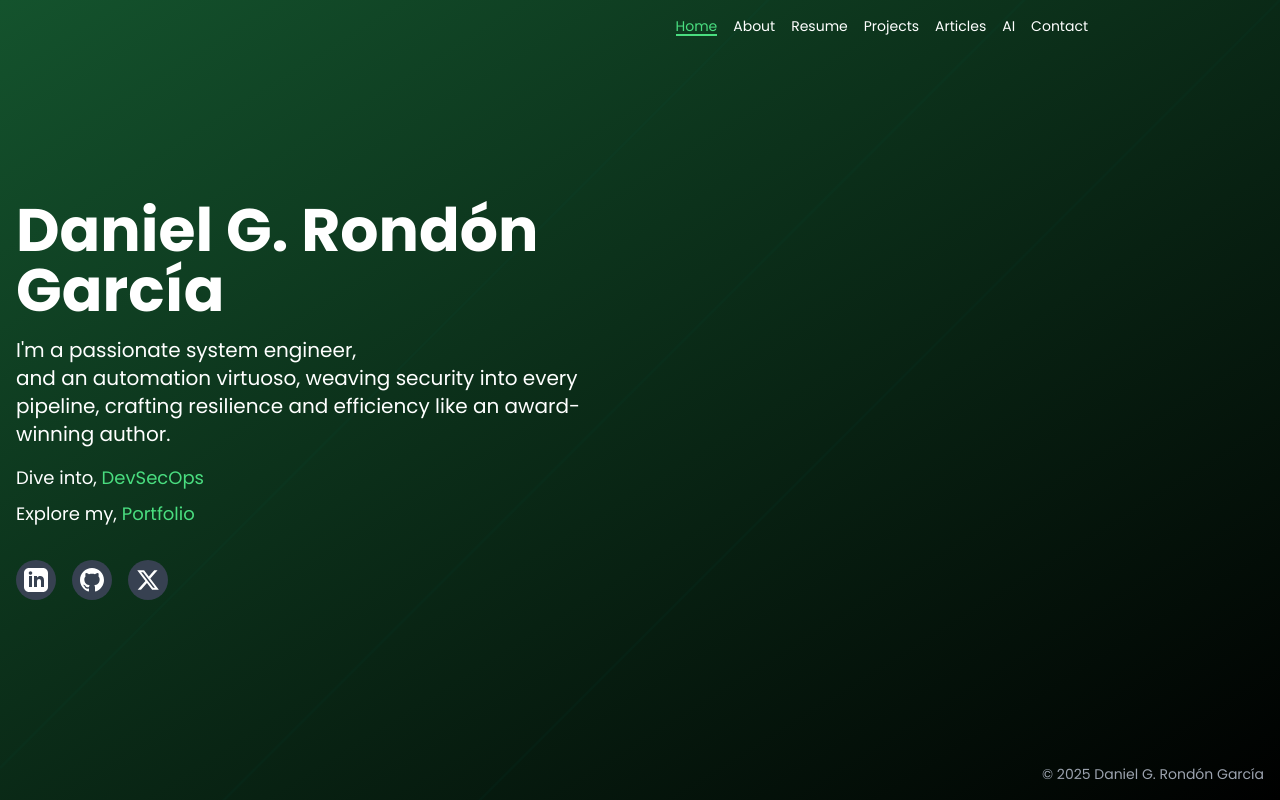
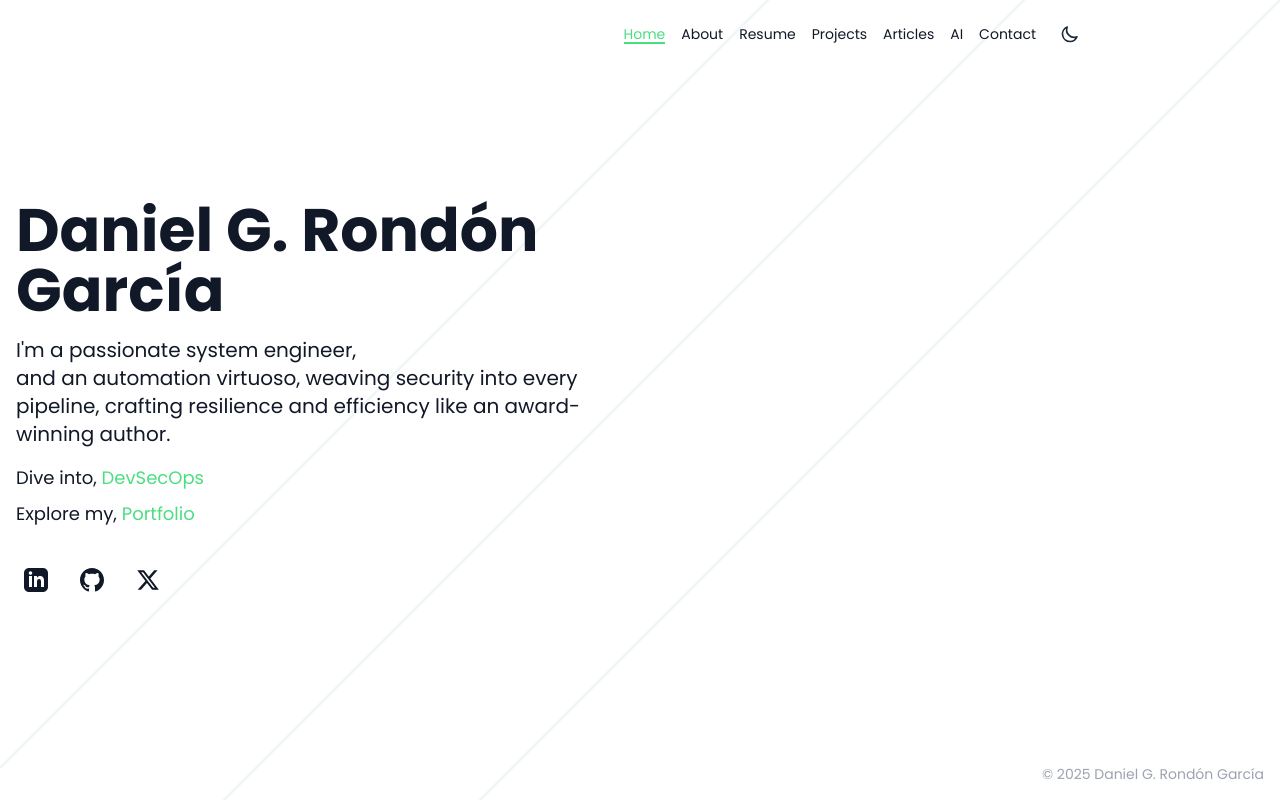
Before and after one commit to DanielRondonGarcia/DanielRondonGarcia.github.io, a Next.js app: page / in a window 1280 px wide. Built offline with nearby package versions, Linux system fonts and the light colour scheme.

Commit message:
feat: se aplica estilo y modo claro y modo oscuro

```diff
--- a/package.json
+++ b/package.json
@@ -12,6 +12,7 @@
     "@emailjs/browser": "^3.11.0",
     "md5": "^2.3.0",
     "next": "^15.2.0",
+    "next-themes": "^0.4.4",
     "react": "18.2.0",
     "react-dom": "18.2.0",
     "react-hot-toast": "^2.5.2"
--- a/src/components/Header.tsx
+++ b/src/components/Header.tsx
@@ -1,4 +1,5 @@
 import { useEffect, useState } from 'react'
+import ThemeToggle from './ThemeToggle';
 
 interface HeaderProps {
   activeSection: string;
@@ -26,7 +27,7 @@ export default function Header({ activeSection, setActiveSection, isScrolled }:
             onClick={() => setActiveSection(item.href)}
             className={`
               hover:text-[var(--primary-color)] transition-colors relative
-              ${activeSection === item.href ? 'text-[var(--primary-color)]' : 'text-white'}
+              ${activeSection === item.href ? 'text-[var(--primary-color)]' : activeSection === 'home' && !isScrolled ? 'text-[var(--text-primary)]' : 'text-white'}
               group
             `}
           >
@@ -57,9 +58,9 @@ export default function Header({ activeSection, setActiveSection, isScrolled }:
       className={`
         fixed left-0 right-0 top-0 z-50 transition-all duration-500 ease-in-out
         ${activeSection !== 'home' && !isScrolled
-          ? 'bg-black'
+          ? 'bg-black dark:bg-black'
           : isScrolled
-            ? 'bg-black'
+            ? 'bg-black dark:bg-black'
             : 'bg-transparent'}
       `}
     >
@@ -67,24 +68,28 @@ export default function Header({ activeSection, setActiveSection, isScrolled }:
         <div className="flex justify-between items-center">
           <div className="text-2xl font-bold">
             {activeSection !== 'home' && (
-              <button onClick={() => setActiveSection('home')}>{process.env.NEXT_PUBLIC_NAME}</button>
+              <button onClick={() => setActiveSection('home')} className="text-white hover:text-[var(--primary-color)] transition-colors">{process.env.NEXT_PUBLIC_NAME}</button>
             )}
           </div>
 
+          {/* Desktop Navigation */}
+          <div className="hidden md:flex md:items-center md:space-x-4">
+            {renderNavItems()}
+            <ThemeToggle />
+          </div>
+
           {/* Mobile Menu Button */}
+          <div className="md:hidden flex items-center space-x-2">
+            <ThemeToggle />
             <button
               id="menu-button"
               onClick={() => setIsMenuOpen(!isMenuOpen)}
-            className="md:hidden text-white p-2 rounded-lg hover:bg-gray-700 transition-colors"
+              className="text-gray-800 dark:text-white p-2 rounded-lg hover:bg-gray-200 dark:hover:bg-gray-700 transition-colors"
             >
               <svg className="w-6 h-6" fill="none" stroke="currentColor" viewBox="0 0 24 24">
                 <path strokeLinecap="round" strokeLinejoin="round" strokeWidth={2} d="M4 6h16M4 12h16M4 18h16" />
               </svg>
             </button>
-
-          {/* Desktop Navigation */}
-          <div className="hidden md:block">
-            {renderNavItems()}
           </div>
         </div>
 
@@ -92,7 +97,7 @@ export default function Header({ activeSection, setActiveSection, isScrolled }:
         <div
           id="mobile-menu"
           className={`
-            fixed top-0 left-0 h-full w-64 bg-black/95 shadow-lg transform transition-transform duration-300 ease-in-out
+            fixed top-0 left-0 h-full w-64 bg-black/95 dark:bg-black/95 shadow-lg transform transition-transform duration-300 ease-in-out
             ${isMenuOpen ? 'translate-x-0' : '-translate-x-full'}
             md:hidden z-[100] pt-16 px-4
           `}
@@ -118,5 +123,5 @@ export default function Header({ activeSection, setActiveSection, isScrolled }:
         </div>
       </nav>
     </header>
-  )
+  );
 }
--- a/src/components/SocialIcons.tsx
+++ b/src/components/SocialIcons.tsx
@@ -27,7 +27,7 @@ export default function SocialIcons({ withBackground = true }: SocialIconsProps)
           key={index}
           href={icon.href}
           icon={icon.icon}
-          className={`${withBackground ? 'bg-gray-700 p-2 rounded-full hover:bg-gray-600' : ''} transition-colors`}
+          className={`${withBackground ? 'dark:bg-gray-700 bg-white p-2 rounded-full dark:hover:bg-gray-600 hover:bg-gray-200' : ''} transition-colors`}
           iconClassName="w-6 h-6 fill-current"
         />
       ))}
--- /dev/null
+++ b/src/components/ThemeToggle.tsx
@@ -0,0 +1,48 @@
+import React from 'react';
+import { useTheme } from 'next-themes';
+
+const ThemeToggle: React.FC = () => {
+  const { theme, setTheme } = useTheme();
+
+  return (
+    <button
+      onClick={() => setTheme(theme === 'dark' ? 'light' : 'dark')}
+      className="p-2 rounded-lg transition-colors duration-200 hover:bg-gray-200 dark:hover:bg-gray-700"
+      aria-label="Toggle theme"
+    >
+      {theme === 'dark' ? (
+        <svg
+          className="w-5 h-5 text-gray-800 dark:text-white"
+          fill="none"
+          stroke="currentColor"
+          viewBox="0 0 24 24"
+          xmlns="http://www.w3.org/2000/svg"
+        >
+          <path
+            strokeLinecap="round"
+            strokeLinejoin="round"
+            strokeWidth={2}
+            d="M12 3v1m0 16v1m9-9h-1M4 12H3m15.364 6.364l-.707-.707M6.343 6.343l-.707-.707m12.728 0l-.707.707M6.343 17.657l-.707.707M16 12a4 4 0 11-8 0 4 4 0 018 0z"
+          />
+        </svg>
+      ) : (
+        <svg
+          className="w-5 h-5 text-gray-800 dark:text-white"
+          fill="none"
+          stroke="currentColor"
+          viewBox="0 0 24 24"
+          xmlns="http://www.w3.org/2000/svg"
+        >
+          <path
+            strokeLinecap="round"
+            strokeLinejoin="round"
+            strokeWidth={2}
+            d="M20.354 15.354A9 9 0 018.646 3.646 9.003 9.003 0 0012 21a9.003 9.003 0 008.354-5.646z"
+          />
+        </svg>
+      )}
+    </button>
+  );
+};
+
+export default ThemeToggle;
--- a/src/pages/_app.tsx
+++ b/src/pages/_app.tsx
@@ -1,6 +1,11 @@
 import '@/styles/globals.css'
 import type { AppProps } from 'next/app'
+import { ThemeProvider } from 'next-themes'
 
 export default function App({ Component, pageProps }: AppProps) {
-  return <Component {...pageProps} />
+  return (
+    <ThemeProvider attribute="class">
+      <Component {...pageProps} />
+    </ThemeProvider>
+  )
 }
--- a/src/pages/index.tsx
+++ b/src/pages/index.tsx
@@ -25,7 +25,7 @@ export default function Home() {
   }, [])
 
   return (
-    <div className="min-h-screen bg-gradient-to-br from-green-900 to-black text-white relative overflow-hidden">
+    <div className="min-h-screen bg-white dark:bg-gradient-to-br dark:from-gray-900 dark:to-black text-gray-900 dark:text-white relative overflow-hidden">
       <Head>
         <title>{process.env.NEXT_PUBLIC_NAME} - Portfolio</title>
         <meta name="description" content={`${process.env.NEXT_PUBLIC_NAME}'s portfolio`} />
@@ -33,7 +33,7 @@ export default function Home() {
         <link rel="stylesheet" href="https://cdnjs.cloudflare.com/ajax/libs/font-awesome/6.1.1/css/all.min.css" />
       </Head>
 
-      <div className="absolute inset-0 bg-[url('/curved-lines.svg')] bg-no-repeat bg-cover opacity-20"></div>
+      <div className="absolute inset-0 bg-[url('/curved-lines.svg')] bg-no-repeat bg-cover text-black dark:text-white opacity-20"></div>
 
       <Header activeSection={activeSection} setActiveSection={setActiveSection} isScrolled={isScrolled} />
 
--- a/src/styles/globals.css
+++ b/src/styles/globals.css
@@ -4,22 +4,38 @@
 @tailwind components;
 @tailwind utilities;
 
+/* Light mode */
 :root {
-  /* Primary Colors */
   --primary-color: rgb(74 222 128);
   --primary-color-500: rgb(34 197 94);
   --primary-color-600: rgb(22 163 74);
   --primary-color-700: rgb(21 128 61);
 
-  /* Text Colors */
+  --text-secondary: #4a5568;
+  --text-accent: rgb(74 222 128);
+  --text-muted: #718096;
+  --bg-primary: #f0f0f0; /* Changed from #f7f7f7 to a softer light color */
+  --dot-color: rgba(0, 0, 0, 0.2); /* Increased visibility of black dots */
+}
+
+/* Dark mode */
+:root[class~="dark"] {
   --text-primary: #ffffff;
   --text-secondary: #a3a3a3;
   --text-accent: rgb(74 222 128);
   --text-muted: #6b7280;
-  --text-light: #f3f4f6;
-  --text-dark: #111827;
+  --bg-primary: #111827;
+  --dot-color: rgba(255, 255, 255, 0.2); /* Increased visibility of white dots */
 }
 
 body {
   font-family: 'Poppins', sans-serif;
+  @apply bg-[var(--bg-primary)] text-[var(--text-primary)];
+  background-image: var(--dot-pattern);
+  background-size: var(--dot-sm);
 }
+
+/* Set the dot pattern color */
+body {
+  --dot-pattern: radial-gradient(var(--dot-color) 1px, transparent 1px);
+}
--- a/tailwind.config.js
+++ b/tailwind.config.js
@@ -5,6 +5,7 @@ module.exports = {
     './src/components/**/*.{js,ts,jsx,tsx,mdx}',
     './src/app/**/*.{js,ts,jsx,tsx,mdx}',
   ],
+  darkMode: 'class',
   theme: {
     extend: {
       colors: {
@@ -20,6 +21,12 @@ module.exports = {
       fontFamily: {
         sans: ['Poppins', 'sans-serif'],
       },
+      backgroundImage: {
+        'dot-pattern': 'radial-gradient(currentColor 1px, transparent 1px)',
+      },
+      backgroundSize: {
+        'dot-sm': '20px 20px',
+      },
     },
   },
   plugins: [],
```
Also changed, not shown: public/dots-pattern.svg (added), 1 other file (tests, documents, lock files or other folders). Lines whose indentation alone changed are shown as unchanged.
